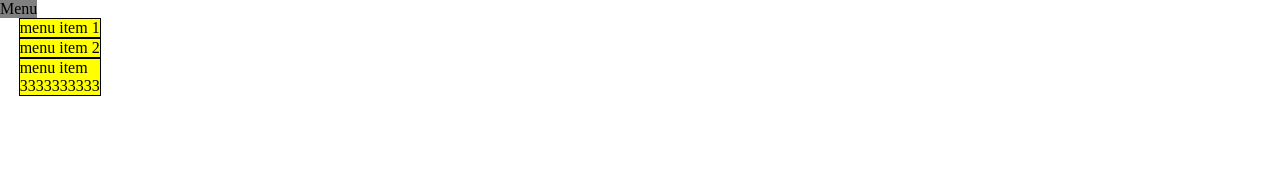
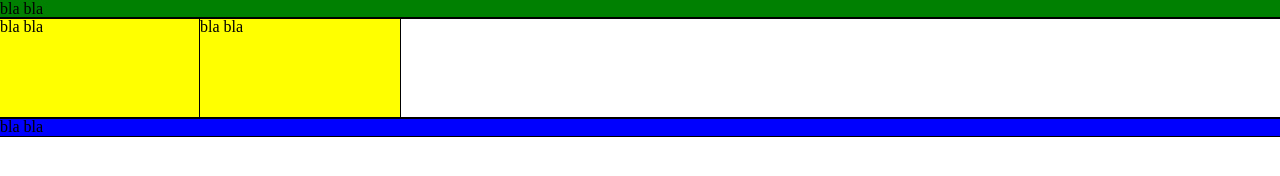
Before and after one commit to aliakseiriki/repos, a website: page src/index.html in a window 1280 px wide. Drawn offline with nearby package versions, Linux system fonts and the light colour scheme; files that its build step writes are made by us from their sources; a web font is replaced by a local one.

Commit message:
lectuer 20.07.19 commit

```diff
--- a/src/index.html
+++ b/src/index.html
@@ -6,30 +6,11 @@
     <title>Homework 2</title>
   </head>
   <body>
-      <div class="menu_button">
-        <div>Menu</div><ul class="menu_holder">
-          <li class="menu_item">menu item 1
-            <ul class="submenu_holder">
-              <li class="submenu_item">submenu item 1</li>
-              <li class="submenu_item">submenu item 2</li>
-              <li class="submenu_item">submenu item 3</li>
-            </ul>
-          </li>
-          <li class="menu_item">menu item 2
-              <ul class="submenu_holder">
-                  <li class="submenu_item">submenu item 1</li>
-                  <li class="submenu_item">submenu item 2</li>
-                  <li class="submenu_item">submenu item 3</li>
-                </ul>
-          </li>
-          <li class="menu_item">menu item 3333333333
-              <ul class="submenu_holder">
-                  <li class="submenu_item">submenu item 1</li>
-                  <li class="submenu_item">submenu item 2</li>
-                  <li class="submenu_item">submenu item 3</li>
-                </ul>
-          </li>
-        </ul>
-      </div>
+    <div class="header">bla bla</div>
+    <div class="clearfix">
+      <div class="child">bla bla</div>
+      <div class="child">bla bla</div>
+    </div>
+    <div class="footer">bla bla</div>
   </body>
 </html>
--- a/src/main.scss
+++ b/src/main.scss
@@ -7,59 +7,26 @@ html * {
   margin: 0;
   padding: 0;
   font-family: New_font;
-  font-size: 1em;
-  /*outline: 0.1px solid black;*/
+  outline: 0.1px solid black;
 }
 
-.menu_button {
-  background: grey;
-  position: fixed;
-  top: 0;
-  left: 0;
+.child {
+  background: yellow;
+  width: 200px;
+  float: left;
+  height: 100px;
 }
 
-.menu_holder {
-  list-style-type: none;
-  position: absolute;
-  top: 100%;
-  left: 0;
-  padding-left: 50%;
-  display: none;
+.header {
+  background: green;
 }
 
-.menu_button:hover .menu_holder {
-  display: block;
+.footer {
+  background: blue;
 }
 
-.menu_item {
-  background: yellow;
-  position: relative;
-  top: 0;
-  left: 0;
-  border: 0.1px solid black;
+.clearfix:after {
+  content: "";
+  display: block;
+  clear: both;
 }
-
-.menu_item:hover {
-  background: grey;
-}
-
-.submenu_holder {
-  list-style-type: none;
-  position: absolute;
-  top: 0;
-  left: 100%;
-  display: none;
-}
-
-.menu_item:hover .submenu_holder {
-  display: block;
-}
-
-.submenu_item {
-  background: yellow;
-  border: 0.1px solid black;
-}
-
-.submenu_item:hover {
-  background: grey;
-}
```
